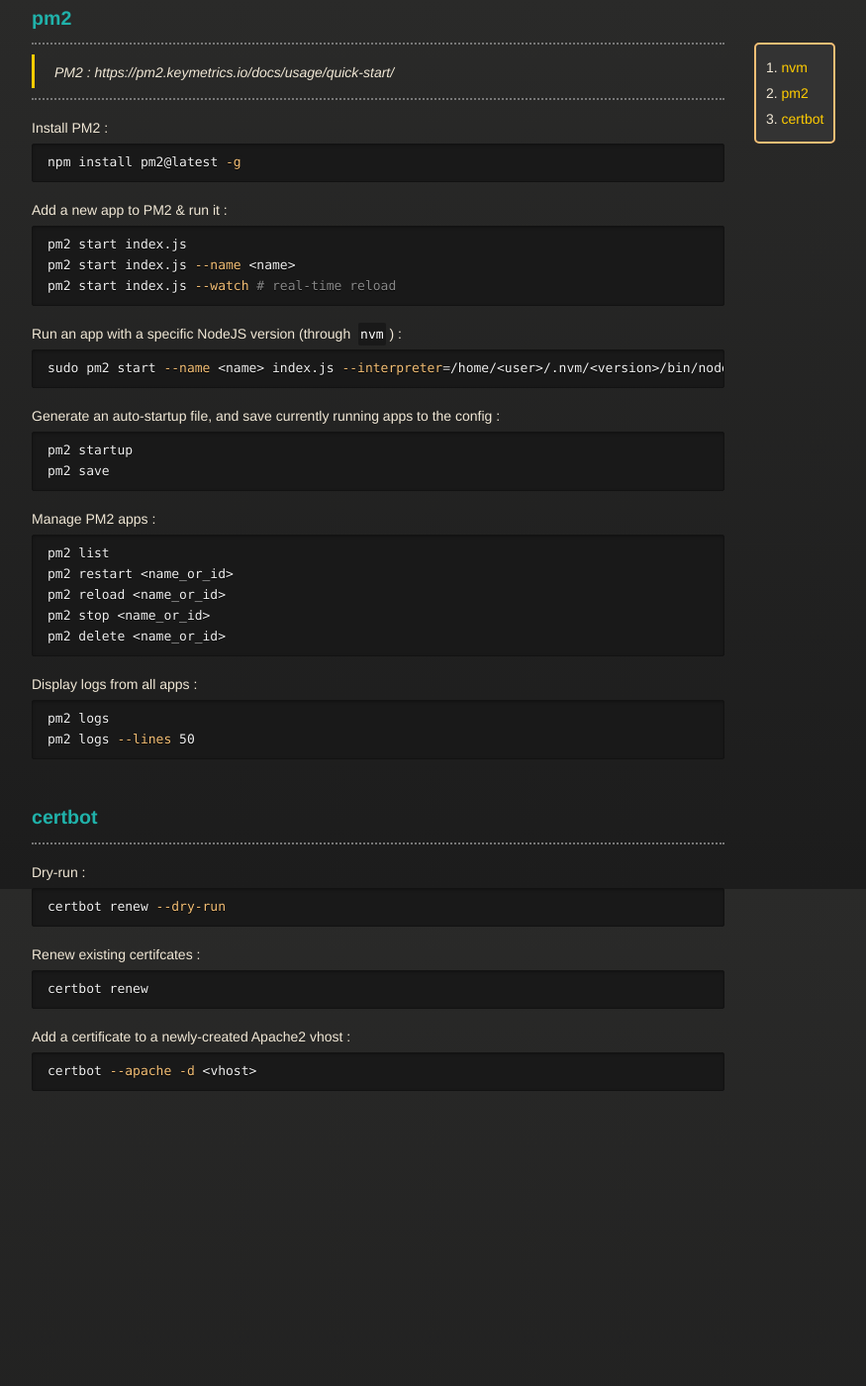
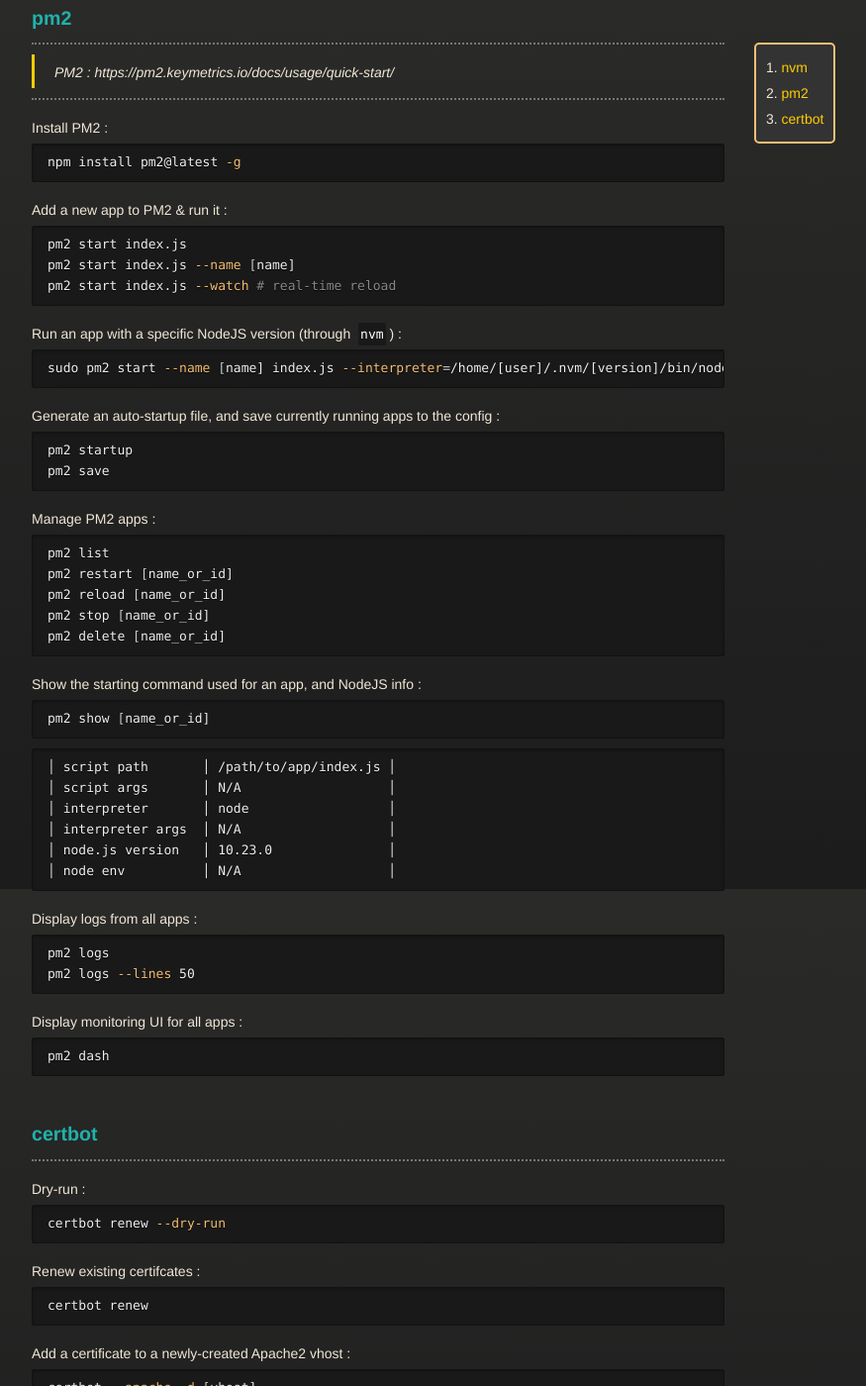
Before and after one commit to vincent-clipet/cheatsheets, a Jekyll site: the page built from markdown/web-tools.md, in a window 1280 px wide and 1400 px high, scrolled down 902 px. Shown: the whole window at 99% size, without its empty margins (258-1133 px from the left). Built offline with Jekyll 4.4.1, drawn with Linux system fonts in a browser that asks for light colours; our own code applies the rules of GitHub Pages for plain Markdown files; before the commit the page ends 2044 px from its top, so only the background shows below that; some of the changed text lies outside the part shown.

Commit message:
feat(web-tools): PM2 commands for monitoring and app info

````diff
--- a/markdown/web-tools.md
+++ b/markdown/web-tools.md
@@ -32,12 +32,12 @@
 ```bash
 # List available versions
 nvm ls-remote
-nvm install <version>
+nvm install [version]
 ```
 
 Temporarily change the used version :
 ```bash
-nvm use <version>
+nvm use [version]
 nvm run node --version
 ```
 
@@ -77,13 +77,13 @@
 Add a new app to PM2 & run it :
 ```bash
 pm2 start index.js
-pm2 start index.js --name <name>
+pm2 start index.js --name [name]
 pm2 start index.js --watch # real-time reload
 ```
 
 Run an app with a specific NodeJS version (through `nvm`) :
 ```bash
-sudo pm2 start --name <name> index.js --interpreter=/home/<user>/.nvm/<version>/bin/node
+sudo pm2 start --name [name] index.js --interpreter=/home/[user]/.nvm/[version]/bin/node
 ```
 
 Generate an auto-startup file, and save currently running apps to the config :
@@ -95,16 +95,34 @@
 Manage PM2 apps :
 ```bash
 pm2 list
-pm2 restart <name_or_id>
-pm2 reload <name_or_id>
-pm2 stop <name_or_id>
-pm2 delete <name_or_id>
+pm2 restart [name_or_id]
+pm2 reload [name_or_id]
+pm2 stop [name_or_id]
+pm2 delete [name_or_id]
+```
+
+Show the starting command used for an app, and NodeJS info :
+```bash
+pm2 show [name_or_id]
+```
+```
+│ script path       │ /path/to/app/index.js │
+│ script args       │ N/A                   │
+│ interpreter       │ node                  │
+│ interpreter args  │ N/A                   │
+│ node.js version   │ 10.23.0               │
+│ node env          │ N/A                   │
 ```
 
 Display logs from all apps :
 ```bash
 pm2 logs
 pm2 logs --lines 50
+```
+
+Display monitoring UI for all apps :
+```bash
+pm2 dash
 ```
 
 
````
Also changed, not shown: other parts of markdown/web-tools.md (+1 -1 lines).
